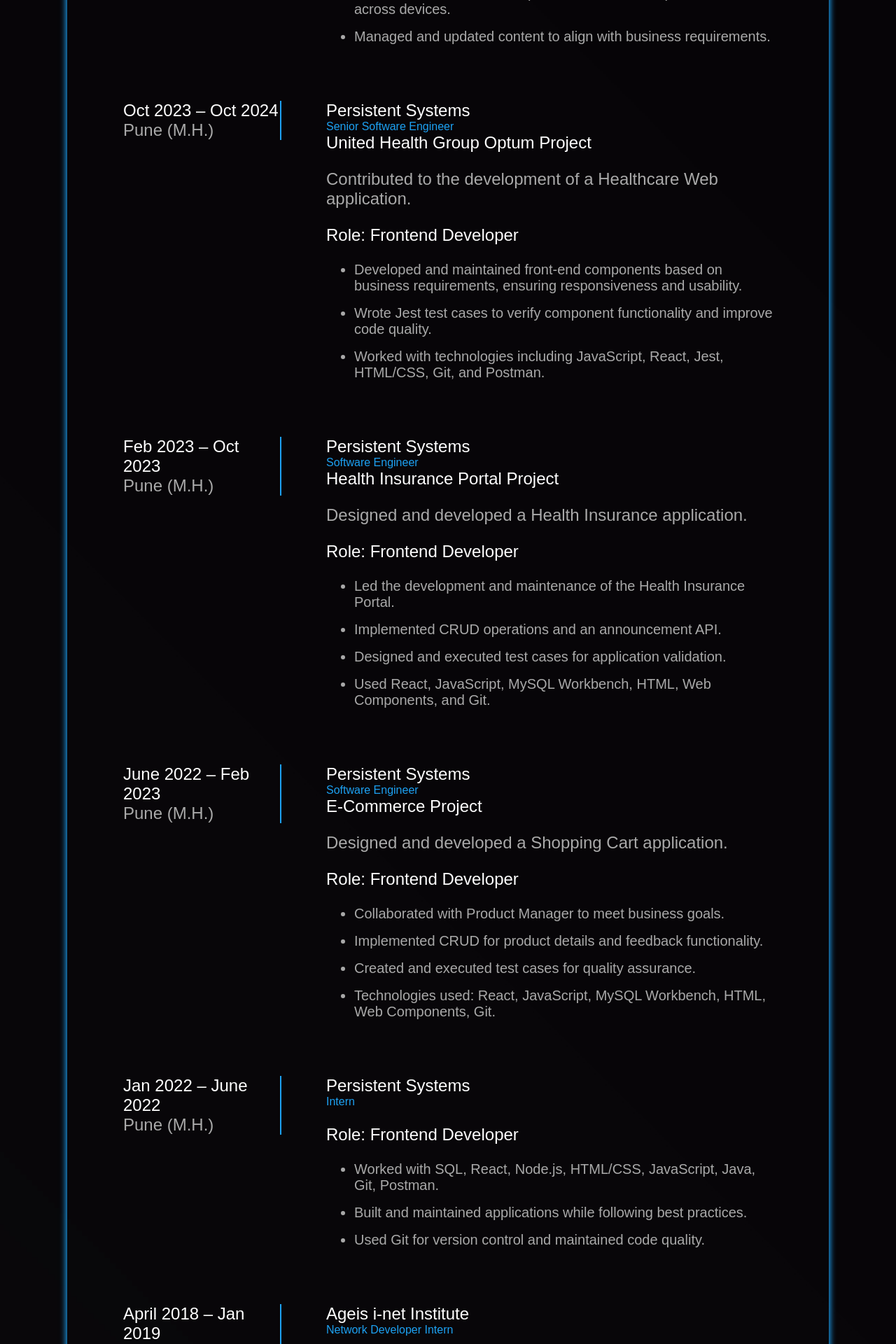
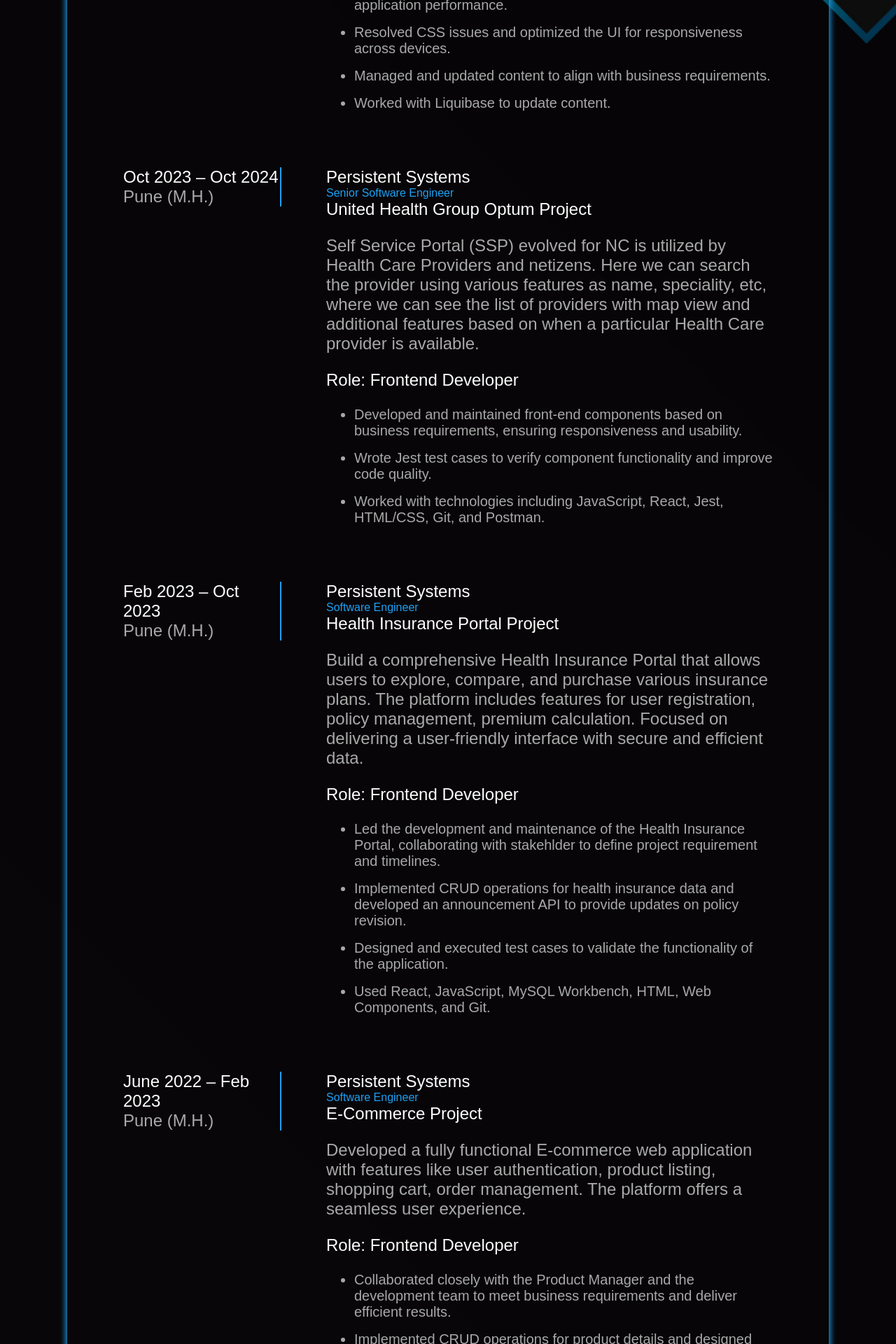
Before and after one commit to Prashant2415/portfolio, a React (Vite) app in the folder myportfolio/: page /resume in a window 1280 px wide. Shown: the part 1800-3720 px from the top of the page at 70% size. Built offline with nearby package versions, Linux system fonts and the light colour scheme; a web font is replaced by a local one.

Commit message:
data update

```diff
--- a/myportfolio/src/component/Data.jsx
+++ b/myportfolio/src/component/Data.jsx
@@ -4,7 +4,7 @@
   "location": "Jabalpur MP, INDIA",
   "email": "prashantmendhejbp@gmail.com",
   "phone": "+917974273703",
-  "linkedin": "https://linkedin.com/in/prashantmendhe",
+  "linkedin": "https://www.linkedin.com/in/prashant-mendhe-605428210/",
   "github": "https://github.com/Prashant2415",
   "summary": "Self-taught and driven, I'm a passionate Full Stack JavaScript Developer building scalable, dynamic web apps with modern JavaScript tools. Let's bring ideas to life through code.",
   "technicalSkills": {
@@ -49,12 +49,13 @@
       "duration": "Oct 2024 - Present",
       "project": "Hawaii Project",
       "role": "Frontend Developer (with backend involvement)",
-      "description": "Contributing to the development of the application of the Health Analytics system.",
+      "description": "Health Analytics Application (HAP) is a portal evolved by Hawai'i State of US where multiple Tax Reports can be submitted by Submitter or Attester Role and Reviewed by Reviewer or Supervisor Roles.",
       "responsibilities": [
         "Developed reusable and scalable front-end components to enhance maintainability and efficiency.",
         "Configured functionality-related operations to ensure smooth application performance.",
         "Resolved CSS issues and optimized the UI for responsiveness across devices.",
-        "Managed and updated content to align with business requirements."
+        "Managed and updated content to align with business requirements.",
+        "Worked with Liquibase to update content."
       ]
     },
     {
@@ -64,7 +65,7 @@
       "duration": "Oct 2023 – Oct 2024",
       "project": "United Health Group Optum Project",
       "role": "Frontend Developer",
-      "description": "Contributed to the development of a Healthcare Web application.",
+      "description": "Self Service Portal (SSP) evolved for NC is utilized by Health Care Providers and netizens. Here we can search the provider using various features as name, speciality, etc, where we can see the list of providers with map view and additional features based on when a particular Health Care provider is available.",
       "responsibilities": [
         "Developed and maintained front-end components based on business requirements, ensuring responsiveness and usability.",
         "Wrote Jest test cases to verify component functionality and improve code quality.",
@@ -78,11 +79,11 @@
       "duration": "Feb 2023 – Oct 2023",
       "project": "Health Insurance Portal Project",
       "role": "Frontend Developer",
-      "description": "Designed and developed a Health Insurance application.",
+      "description": "Build a comprehensive Health Insurance Portal that allows users to explore, compare, and purchase various insurance plans. The platform includes features for user registration, policy management, premium calculation. Focused on delivering a user-friendly interface with secure and efficient data.",
       "responsibilities": [
-        "Led the development and maintenance of the Health Insurance Portal.",
-        "Implemented CRUD operations and an announcement API.",
-        "Designed and executed test cases for application validation.",
+        "Led the development and maintenance of the Health Insurance Portal, collaborating with stakehlder to define project requirement and timelines.",
+        "Implemented CRUD operations for health insurance data and developed an announcement API to provide updates on policy revision.",
+        "Designed and executed test cases to validate the functionality of the application.",
         "Used React, JavaScript, MySQL Workbench, HTML, Web Components, and Git."
       ]
     },
@@ -93,11 +94,11 @@
       "duration": "June 2022 – Feb 2023",
       "project": "E-Commerce Project",
       "role": "Frontend Developer",
-      "description": "Designed and developed a Shopping Cart application.",
+      "description": "Developed a fully functional E-commerce web application with features like user authentication, product listing, shopping cart, order management. The platform offers a seamless user experience.",
       "responsibilities": [
-        "Collaborated with Product Manager to meet business goals.",
-        "Implemented CRUD for product details and feedback functionality.",
-        "Created and executed test cases for quality assurance.",
+        "Collaborated closely with the Product Manager and the development team to meet business requirements and deliver efficient results.",
+        "Implemented CRUD operations for product details and designed the User Interface to display product information.",
+        "Developed a feedback functionality to enhance user experience.",
         "Technologies used: React, JavaScript, MySQL Workbench, HTML, Web Components, Git."
       ]
     },
@@ -106,11 +107,12 @@
       "company": "Persistent Systems",
       "location": "Pune (M.H.)",
       "duration": "Jan 2022 – June 2022",
-      "role": "Frontend Developer",
+      "role": "Full Stack Developer",
+      "description": "Trained as a Full Stack Developer with handson experience in both front-end and back-end technologies.",
       "responsibilities": [
-        "Worked with SQL, React, Node.js, HTML/CSS, JavaScript, Java, Git, Postman.",
-        "Built and maintained applications while following best practices.",
-        "Used Git for version control and maintained code quality."
+        "Strong understanding of technologies like HTML/CSS, JavaScript,Node.js , GIT, Postman, React, SQL",
+        "Used above mentioned technologies to develop application and ensuring best practice.",
+        "Experienced in version control using GIT, maintaining good quality code practice and efficient team collaboration."
       ]
     },
     {
@@ -159,8 +161,74 @@
       ]
 
     },
+
     {
       "id": 2,
+      "type": "mobile",
+      "name": "Real-Time Weather Application",
+      "technologies": ["TypeScript", "React", "React Native"],
+      "description": "Developed a mobile application using React Native to provide real-time weather updates.",
+      "image": "weatherOne",
+      "siteLink": "https://weather-1999-app.netlify.app/",
+      "para": [
+        {
+          "id": 1,
+          "title": "Overview",
+          "text": "The Real-Time Weather Application is a mobile-friendly app that provides users with live weather updates including temperature, humidity, and forecasts based on their location.",
+          "isList": "false",
+          "list": null
+        },
+        {
+          "id": 2,
+          "title": "Project Goal",
+          "text": "The aim of the project was to create an intuitive mobile application that fetches and displays weather data in real-time using location-based APIs for both Android and iOS devices.",
+          "isList": "false",
+          "list": null
+        },
+        {
+          "id": 3,
+          "title": "Tech Stack",
+          "text": "",
+          "isList": "true",
+          "list": ["TypeScript", "React", "React Native"]
+        }
+      ]
+
+    },
+    {
+      "id": 3,
+      "type": "",
+      "name": "Movie Application",
+      "technologies": ["JavaScript", "React", "Redux"],
+      "description": "Built a responsive, cross-platform movie application using React and Redux, enabling users to explore a wide range of movies, search and filter results, view detailed information, and manage a personal watchlist.",
+      "image": "movieOne",
+      "siteLink": "https://pm-movie-application.netlify.app/",
+      "para": [
+        {
+          "id": 1,
+          "title": "Overview",
+          "text": "The Movie Application is a responsive and user-centric app designed for both web and mobile platforms. It allows users to browse a variety of movies, search and filter by genres or keywords, view detailed movie descriptions, and save favorites to a watchlist.",
+          "isList": "false",
+          "list": null
+        },
+        {
+          "id": 2,
+          "title": "Project Goal",
+          "text": "The goal was to develop an engaging and responsive movie browsing experience that works seamlessly across devices. The app focuses on delivering real-time data, smooth navigation, and watchlist management while maintaining performance and scalability.",
+          "isList": "false",
+          "list": null
+        },
+        {
+          "id": 3,
+          "title": "Tech Stack",
+          "text": "",
+          "isList": "true",
+          "list": ["JavaScript", "React", "Redux"]
+        }
+      ]
+    },
+    {
+      "id": 4,
       "type": "",
       "name": "E-Commerce Platform",
       "technologies": ["JavaScript", "React", "Redux"],
@@ -191,71 +259,6 @@
         }
       ]
 
-    },
-    {
-      "id": 3,
-      "type": "mobile",
-      "name": "Real-Time Weather Application",
-      "technologies": ["TypeScript", "React", "React Native"],
-      "description": "Developed a mobile application using React Native to provide real-time weather updates.",
-      "image": "weatherOne",
-      "siteLink": "",
-      "para": [
-        {
-          "id": 1,
-          "title": "Overview",
-          "text": "The Real-Time Weather Application is a mobile-friendly app that provides users with live weather updates including temperature, humidity, and forecasts based on their location.",
-          "isList": "false",
-          "list": null
-        },
-        {
-          "id": 2,
-          "title": "Project Goal",
-          "text": "The aim of the project was to create an intuitive mobile application that fetches and displays weather data in real-time using location-based APIs for both Android and iOS devices.",
-          "isList": "false",
-          "list": null
-        },
-        {
-          "id": 3,
-          "title": "Tech Stack",
-          "text": "",
-          "isList": "true",
-          "list": ["TypeScript", "React", "React Native"]
-        }
-      ]
-
-    },
-    {
-      "id": 4,
-      "type": "",
-      "name": "Movie Application",
-      "technologies": ["JavaScript", "React", "Redux"],
-      "description": "Built a responsive, cross-platform movie application using React and Redux, enabling users to explore a wide range of movies, search and filter results, view detailed information, and manage a personal watchlist.",
-      "image": "movieOne",
-      "siteLink": "https://pm-movie-application.netlify.app/",
-      "para": [
-        {
-          "id": 1,
-          "title": "Overview",
-          "text": "The Movie Application is a responsive and user-centric app designed for both web and mobile platforms. It allows users to browse a variety of movies, search and filter by genres or keywords, view detailed movie descriptions, and save favorites to a watchlist.",
-          "isList": "false",
-          "list": null
-        },
-        {
-          "id": 2,
-          "title": "Project Goal",
-          "text": "The goal was to develop an engaging and responsive movie browsing experience that works seamlessly across devices. The app focuses on delivering real-time data, smooth navigation, and watchlist management while maintaining performance and scalability.",
-          "isList": "false",
-          "list": null
-        },
-        {
-          "id": 3,
-          "title": "Tech Stack",
-          "text": "",
-          "isList": "true",
-          "list": ["JavaScript", "React", "Redux"]
-        }
-      ]
     }
 
 
--- a/myportfolio/src/component/common/Button.jsx
+++ b/myportfolio/src/component/common/Button.jsx
@@ -25,7 +25,7 @@
 `
 export const ButtonText =({svg, title, link})=>{
     return(
-        <AnchorText href={link} download={title === "Resume" ? true : undefined}>
+        <AnchorText target="_blank" href={link} download={title === "Resume" ? true : undefined}>
             <ButtonImageText>{svg}{title}</ButtonImageText>
         </AnchorText>
     )
--- a/myportfolio/src/component/common/Common.jsx
+++ b/myportfolio/src/component/common/Common.jsx
@@ -1,6 +1,6 @@
 export const Common= {
     EMAIL: "mailto:prashantmendhejbp@gmail.com",
-    LINKEDIN: "",
-    GITHUB: "",
+    LINKEDIN: "https://www.linkedin.com/in/prashant-mendhe-605428210/",
+    GITHUB: "https://github.com/Prashant2415",
     RESUME: "/PrashantMendheUpdatedResume.pdf"
 }
--- a/myportfolio/src/component/layout/Footer.jsx
+++ b/myportfolio/src/component/layout/Footer.jsx
@@ -4,7 +4,7 @@
   return (
     <div className='footer-container'>
       <p className='p-tag footer-text'>Designed and Developed by Prashant Mendhe.</p>
-      <p className='footer-text'>Build with <span className='highlightText'>React.js</span>. Hosted on <span className='highlightText'>Vercel</span>.</p>
+      <p className='footer-text'>Build with <span className='highlightText'>React.js</span></p>
     </div>
   )
 }
```
